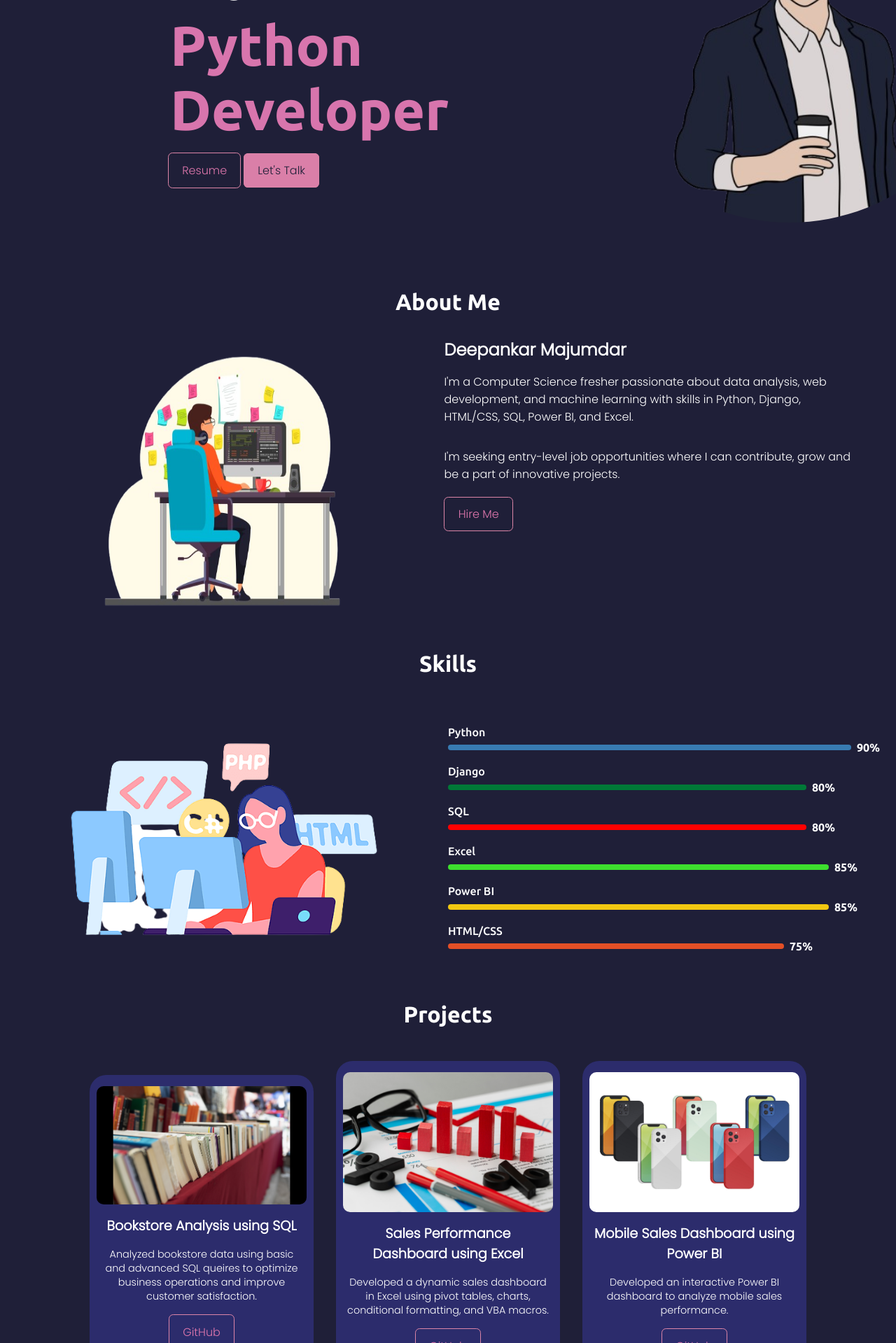
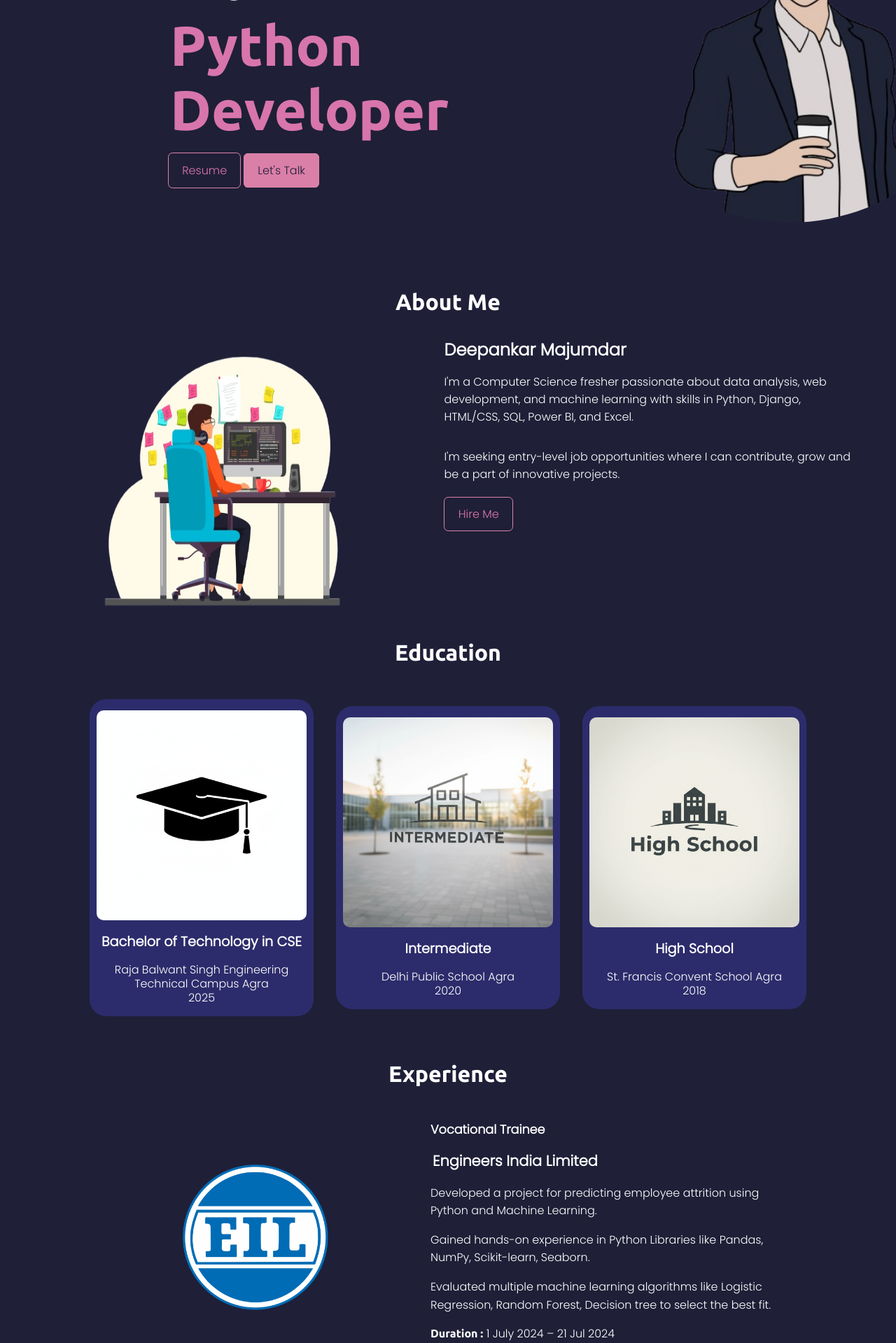
Before and after one commit to Deepankar1729/Django-Portfolio, a Django app: page / in a window 1280 px wide; the page is wider, and only the part inside the window is pictured. Shown: the part 481-2400 px from the top of that part at 70% size. Run offline with Django 5.2, Linux system fonts and the light colour scheme; some libraries are stand-ins or nearby versions.

Commit message:
added sections

```diff
--- a/mypage/templates/home.html
+++ b/mypage/templates/home.html
@@ -22,13 +22,14 @@
             <ul class="flex">
                 <li><a href="#home" class="t-white roboto">Home <i class="fa-solid fa-house"></i></a></li>
                 <li><a href="#about" class="t-white roboto">About Me <i class="fa-solid fa-user"></i></a></li>
+                <li><a href="#education" class="t-white roboto">Education <i class="fa-solid fa-graduation-cap"></i></a></li>
+                <li><a href="#experience" class="t-white roboto">Experience <i class="fa-solid fa-briefcase"></i></a></li>
                 <li><a href="#skills" class="t-white roboto">Skills <i class="fa-solid fa-code"></i></a></li>
                 <li><a href="#Projects" class="t-white roboto">Projects <i class="fas fa-project-diagram"></i></a></li>
                 <li><a href="#Contact" class="t-white roboto">Contact <i class="fa-solid fa-rocket"></i></a></li>
             </ul>
         </div>
     </nav>
-
 
 
     <!-- Home Section -->
@@ -71,10 +72,67 @@
                     <a class="btn " id="hireme"
                         href="https://mail.google.com/mail/?view=cm&fs=1&to=deepankar217@gmail.com&su=Job%20Opportunity&body=Hi%2C%20I%27d%20like%20to%20discuss%20potential%20opportunities."
                         target="_blank" ">Hire Me</a>
+                    {% comment %} <a class="btn live " id="cert"
+                        href="k"
+                        target="_blank" ">My Certifications</a> {% endcomment %}
                 </div>
             </div>
         </div>
     </section>
+
+<!-- Education Section -->
+<section id="education">
+    <h1 class="t-center my-2 t-white f-2">Education</h1>
+    <div class="education-container flex s-center">
+
+        <div class="education-item flex f-col s-center items-center">
+            <img src="{% static 'images/cap.png' %}" alt="University" class="education-img mb-2" />
+            <h1 class="t-white poppins">Bachelor of Technology in CSE</h1>
+            <p class="t-white poppins">Raja Balwant Singh Engineering Technical Campus Agra</p>
+            <p class="t-white poppins">2025</p>
+        </div>
+
+        <div class="education-item flex f-col s-center items-center">
+            <img src="{% static 'images/inter.png' %}" alt="Intermediate" class="education-img mb-2" />
+            <h1 class="t-white poppins">Intermediate</h1>
+            <p class="t-white poppins">Delhi Public School Agra</p>
+            <p class="t-white poppins">2020</p>
+        </div>
+
+        <div class="education-item flex f-col s-center items-center">
+            <img src="{% static 'images/high.png' %}" alt="High School" class="education-img mb-2" />
+            <h1 class="t-white poppins">High School</h1>
+            <p class="t-white poppins">St. Francis Convent School Agra</p>
+            <p class="t-white poppins">2018</p>
+        </div>
+
+    </div>
+</section>
+
+<!-- Experience Section -->
+<section id="experience">
+    <h1 class="t-center my-2 t-white f-2">Experience</h1>
+    <div class="experience-container flex s-around w-80 m-auto">
+
+        <!-- Left side: Image -->
+        <div class="experience-left flex s-center items-center">
+            <img src="{% static 'images/Logo.png' %}" alt="Work Experience" style="width: 52%; border-radius: 1rem;">
+        </div>
+
+        <!-- Right side: Content -->
+        <div class="experience-right flex">
+            <div class="experience-content">
+                <h2 class="t-white poppins">Vocational Trainee</h2>
+                <h4 class="t-white poppins">Engineers India Limited</h4>
+                <p class="t-white poppins">Developed a project for predicting employee attrition using Python and Machine Learning.</p>
+                <p class="t-white poppins">Gained hands-on experience in Python Libraries like Pandas, NumPy, Scikit-learn, Seaborn.</p>
+                <p class="t-white poppins">Evaluated multiple machine learning algorithms like Logistic Regression, Random Forest, Decision tree to select the best fit.</p>
+                <p class="t-white poppins"><strong>Duration :</strong> 1 July 2024 –  21 Jul 2024</p>
+            </div>
+        </div>
+    </div>
+</section>
+
 
     <!-- Skills Section -->
 <section id="skills">
@@ -143,9 +201,9 @@
         <h1 class=" t-center my-2 t-white f-2">Projects</h1>
         <div class="projects-container flex s-center">
             <div class="projects-item flex f-col s-center items-center">
-                <img src="{% static 'images/4.jpg' %}" alt="Bookstore Analysis" class="project-img mb-2" />
+                <img src="{% static 'images/book.png' %}" alt="Bookstore Analysis" class="project-img mb-2"/>
                 <h1 class="t-white poppins">Bookstore Analysis using SQL</h1>
-                <p class="t-white poppins">Analyzed bookstore data using basic and advanced SQL queires to optimize business operations and improve customer satisfaction.</p>
+                <p class="t-white poppins">Analyzed bookstore data using basic and advanced SQL queries to optimize business operations and improve customer satisfaction.</p>
                 <div class="buttons flex s-around">
                     <a href="https://github.com/Deepankar1729/Bookstore-analysis"
                         target="_blanks" class="btn mx-1 m-top">GitHub</a>
@@ -154,10 +212,10 @@
                 </div>
             </div>
             <div class="projects-item flex f-col s-center items-center">
-                 <img src="{% static 'images/5.jpg' %}" alt="Sales Performance Dashboard"
+                 <img src="{% static 'images/sales.png' %}" alt="Sales Performance Dashboard"
                  class="project-img mb-2" />
                 <h1 class="t-white poppins">Sales Performance Dashboard using Excel</h1>
-                <p class="t-white poppins">Developed a dynamic sales dashboard in Excel using pivot tables, charts, conditional formatting, and VBA macros.</p>
+                <p class="t-white poppins">Developed a dynamic sales dashboard in Excel using pivot tables, charts, VBA macros etc.</p>
                 <div class="buttons flex s-around">
                     <a href="https://github.com/Deepankar1729/Sales-Performance-Dashboard" target="_blanks"
                         class="btn mx-1 m-top">GitHub</a>
@@ -165,17 +223,18 @@
                         Link</a> {% endcomment %}
                 </div>
             </div>
-                        <div class="projects-item flex f-col s-center items-center">
-                 <img src="{% static 'images/6.jpg' %}" alt="Mobile sales" class="project-img mb-2" />
+            <div class="projects-item flex f-col s-center items-center">
+                 <img src="{% static 'images/mobile.png' %}" alt="Mobile sales" class="project-img mb-2" />
 
                 <h1 class="t-white poppins">Mobile Sales Dashboard using Power BI</h1>
                 <p class="t-white poppins">Developed an interactive Power BI dashboard to analyze mobile sales performance.</p>
                 <div class="buttons flex s-around">
-                    <a href="https://github.com/Deepankar1729/Mobile-Sales-Dashboard" target="_blanks"
+                    <a href="https://github.com/Deepankar1729/Sales-Performance-Dashboard" target="_blanks"
                         class="btn mx-1 m-top">GitHub</a>
                     {% comment %} <a href="#" target="_blanks" class="btn m-top live">Live
                         Link</a> {% endcomment %}
                 </div>
+
             </div>
 
          </div>
@@ -218,6 +277,8 @@
         <ul class="flex s-center w-80 m-auto my-2 res">
             <li><a href="#home" class="poppinss">Home</a></li>
             <li><a href="#about" class="poppinss">About</a></li>
+            <li><a href="#education" class="poppinss">Education</a></li>
+            <li><a href="#experience" class="poppinss">Experience</a></li>
             <li><a href="#skills" class="poppinss">Skills</a></li>
             <li><a href="#Projects" class="poppinss">Projects</a></li>
             <li><a href="#Contact" class="poppinss">Contact</a></li>
--- a/static/css/style.css
+++ b/static/css/style.css
@@ -97,8 +97,6 @@ h4 {
     height: 150%;
 }
 
-
-
 .circle {
     width: 20rem;
     height: 23rem;
@@ -129,8 +127,99 @@ h4 {
 
 .about-content p {
     margin-bottom: 2rem;
+    font-size: 1rem;
 }
 
+/* Education Section */
+.education-container {
+    justify-content: center;
+    align-items: center;
+    margin: auto;
+    flex-wrap: wrap;
+}
+
+.education-item {
+    overflow: hidden;
+    width: 20rem;
+    margin: 1rem;
+    background: #2c2c6c;
+    border-radius: 1.5rem;
+    padding: 1rem 1rem;
+    text-align: center;
+    transition: transform 0.3s ease, box-shadow 0.3s ease; /* smooth animation */
+    cursor: pointer;
+}
+
+.education-item h1 {
+    font-size: 1.2rem;
+    margin-bottom: 1rem;
+}
+
+.education-item p {
+    line-height: 20px;
+    font-size: 1rem;
+}
+
+.education-item:hover {
+    transform: translateY(-10px) scale(1.05); /* lift and zoom */
+    box-shadow: 0 10px 20px rgba(0, 0, 0, 0.3),
+                0 6px 6px rgba(0, 0, 0, 0.2); /* shadow effect */
+}
+.education-img {
+    width: 100%;
+    margin-top: 0;
+    width: 300px; /* adjust as needed */
+    border-radius: 10px;
+    margin-bottom: 1rem;
+}
+
+/* Experience Section */
+#experience {
+    margin: 3rem 0;
+}
+
+.experience-container {
+    display: flex;
+    justify-content: center;
+    align-items: center;
+    flex-wrap: wrap;
+    gap: 2rem;
+    max-width: 1000px;
+    margin: auto;
+    padding: 1rem;
+}
+
+.experience-left {
+    flex: 1 1 40%;
+    max-width: 400px;
+    display: flex;
+    justify-content: center;
+}
+
+.experience-left img {
+    width: 80%;
+    border-radius: 1rem;
+}
+
+.experience-right {
+    flex: 1 1 50%;
+    max-width: 500px;
+}
+.experience-content h4 {
+    font-size: 1.3rem;
+    margin-bottom: 1.1rem; /* increased space between h4 and p */
+}
+
+.experience-content h2 {
+    font-size: 1.1rem;
+    margin-bottom: 1rem;
+}
+
+.experience-content p {
+    margin-bottom: 1rem;
+    font-size: 1rem;
+    line-height: 1.6;
+}
 
 /* Skills Section */
 #skills {
@@ -220,7 +309,7 @@ h4 {
 
 .projects-item p {
     line-height: 20px;
-    font-size: .9rem;
+    font-size: 1rem;
 }
 
 .projects-item:hover {
@@ -409,7 +498,7 @@ ul li a:hover {
 }
 
 .buttons a,
-#hireme {
+#hireme, #cert {      /* for removing underlines from buttons */
     text-decoration: none;
 }
 
```
Also changed, not shown: static/images/4.jpg (deleted), static/images/5.jpg (deleted), static/images/6.jpg (deleted), static/images/Logo.png (added), static/images/book.png (added), static/images/cap.png (added), static/images/high.png (added), static/images/inter.png (added), static/images/mobile.png (added), static/images/sales.png (added).
